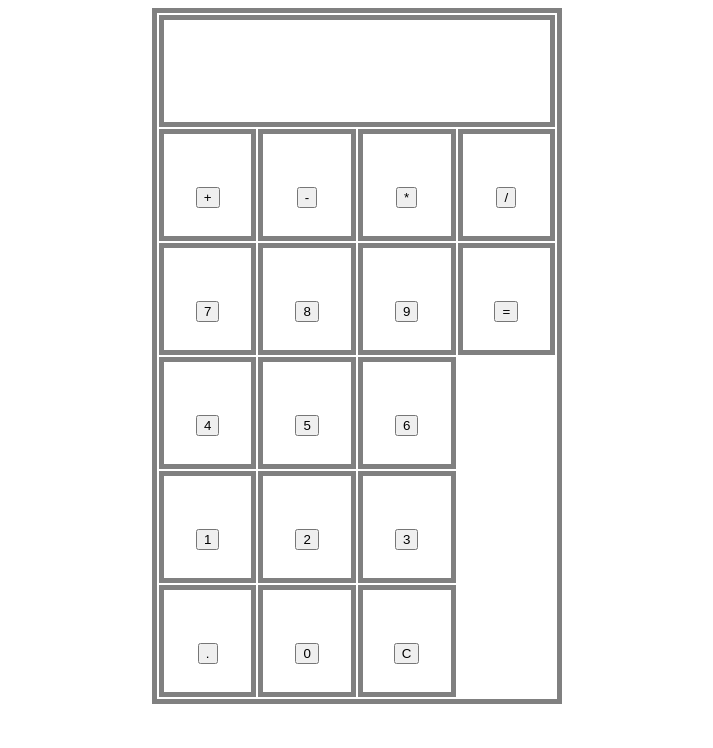
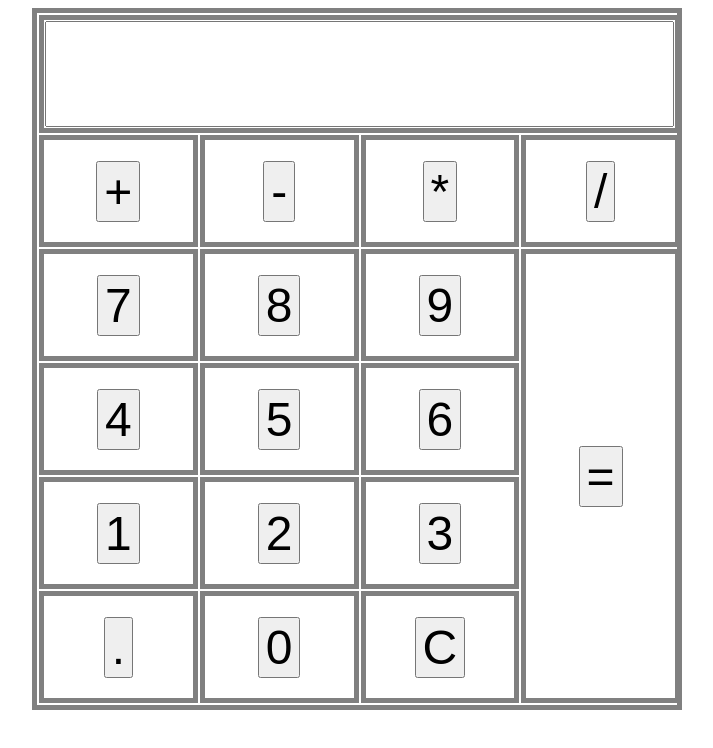
Before and after one commit to gpguillory/calculator, a plain HTML site: page index.html in a window 1280 px wide. Shown: the whole page, without its empty margins (283-996 px from the left). Drawn offline with Linux system fonts and the light colour scheme.

Commit message:
OS failed upgrade, need to backup

```diff
--- a/index.html
+++ b/index.html
@@ -8,35 +8,35 @@
         <div id='calculator-container'>
             <table id='calculator'>
                 <tr>
-                    <td id='display' input type='text' colspan=4></td>
+                    <td colspan=4><input type='text' maxlength='10' id='display'/></td>
                 </tr>
                 <tr>
-                    <td><input type="button" id="plus" class="all-buttons" value='+'> </td>
-                    <td><input type="button" id="minus" class="all-buttons" value='-'> </td>
-                    <td><input type="button" id="multiply" class="all-buttons" value='*'> </td>
-                    <td><input type="button" id="divide" class="all-buttons" value='/'> </td>
+                    <td><input type="button" id="plus" class="all-buttons operators" value='+' onclick="buttonPress('+')"/> </td>
+                    <td><input type="button" id="minus" class="all-buttons operators" value='-' onclick="buttonPress('-')"/> </td>
+                    <td><input type="button" id="multiply" class="all-buttons operators" value='*' onclick="buttonPress('*')"/> </td>
+                    <td><input type="button" id="divide" class="all-buttons operators" value='/' onclick="buttonPress('/')"/> </td>
                 </tr>
                 <tr>
-                    <td><input type="button" id="seven" class="all-buttons" onclick="display.value += '7'" value='7'> </td>
-                    <td><input type="button" id="eight" class="all-buttons" value='8'> </td>
-                    <td><input type="button" id="nine" class="all-buttons" value='9'> </td>
-                    <td><input type="button" id="equals" class="all-buttons" rowspan=4 value='='> </td>
+                    <td><input type="button" id="seven" class="all-buttons" value="7" onclick="buttonPress('7')"/> </td>
+                    <td><input type="button" id="eight" class="all-buttons" value="8" onclick="buttonPress('8')"/> </td>
+                    <td><input type="button" id="nine" class="all-buttons" value="9" onclick="buttonPress('9')"/> </td>
+                    <td rowspan=4><input type="button" id="equals" class="all-buttons" value='=' onclick="buttonPress('=')"/> </td>
                 </tr>
                 <tr>
-                    <td><input type="button" id="four" class="all-buttons" value='4'> </td>
-                    <td><input type="button" id="five" class="all-buttons" value='5'> </td>
-                    <td><input type="button" id="six" class="all-buttons" value='6'> </td>
+                    <td><input type="button" id="four" class="all-buttons" value='4' onclick="buttonPress('4')"/> </td>
+                    <td><input type="button" id="five" class="all-buttons" value='5' onclick="buttonPress('5')"/> </td>
+                    <td><input type="button" id="six" class="all-buttons" value='6' onclick="buttonPress('6')"/> </td>
 
                 </tr>
                 <tr>
-                    <td><input type="button" id="one" class="all-buttons" value='1'> </td>
-                    <td><input type="button" id="two" class="all-buttons" value='2'> </td>
-                    <td><input type="button" id="three" class="all-buttons" value='3'> </td>
+                    <td><input type="button" id="one" class="all-buttons" value='1' onclick="buttonPress('1')"/> </td>
+                    <td><input type="button" id="two" class="all-buttons" value='2' onclick="buttonPress('2')"/> </td>
+                    <td><input type="button" id="three" class="all-buttons" value='3' onclick="buttonPress('3')"/> </td>
                 </tr>
                 <tr>
-                    <td><input type="button" id="period" class="all-buttons" value='.'> </td>
-                    <td><input type="button" id="zero" class="all-buttons" value='0'> </td>
-                    <td><input type="button" id="clear" class="all-buttons" value='C'> </td>
+                    <td><input type="button" id="period" class="all-buttons" value='.' onclick="buttonPress('.')"/> </td>
+                    <td><input type="button" id="zero" class="all-buttons" value='0' onclick="buttonPress('0')"/> </td>
+                    <td><input type="button" id="clear" class="all-buttons" value='C'/></td>
                 </tr>
             </table>
         </div>
--- a/javascript.js
+++ b/javascript.js
@@ -1,7 +1,7 @@
-let firstnum = 0;
-let secondnum = 0;
-let values = 0;
-const display = document.querySelector('#display');
+const display = document.getElementById('display');
+let x = 0;
+let y = 0;
+let operator = '';
 
 function addFunc(a, b) {
     return a + b;
@@ -33,3 +33,35 @@ function operate (a, b, operator) {
         return divideFunc(a, b);
     }
 }
+
+function buttonPress(val) {
+    display.value += val;
+}
+
+function clear() {
+    display.value = '';
+    x = 0;
+    y = 0;
+    console.log("clear function invoked");
+}
+
+function clearButtonListener() {
+    let clearButton = document.querySelector('#clear');
+    clearButton.addEventListener('click', (e) => {
+        clear();
+    })
+}
+
+function operatorListener() {
+    let operatorClicked = document.querySelector('.operators');
+    operatorClicked.addEventListener('click', (e) => {
+        x = display.value;
+        operator = operatorClicked.value;
+        display.value= '';
+        console.log(x);
+        console.log(operatorClicked.value);
+    })
+}
+
+clearButtonListener();
+operatorListener();
--- a/style.css
+++ b/style.css
@@ -6,7 +6,7 @@ h1 {
 
 #calculator-container {
     position: relative;
-    width: 400px;
+    width: 640px;
     margin: auto;
     border: 5px solid gray;
 }
@@ -19,7 +19,6 @@ h1 {
     border: 5px solid gray;
     font-size: 48px;
 }
-
 #calculator-container table td:hover {
     background-color: gray;
 }
@@ -30,4 +29,11 @@ background-color: gray;
 
 #display {
     font-size: 48px;
+    text-align: right;
+    height: 100px;
 }
+
+.all-buttons {
+    font-size: 48px;
+
+}
```
